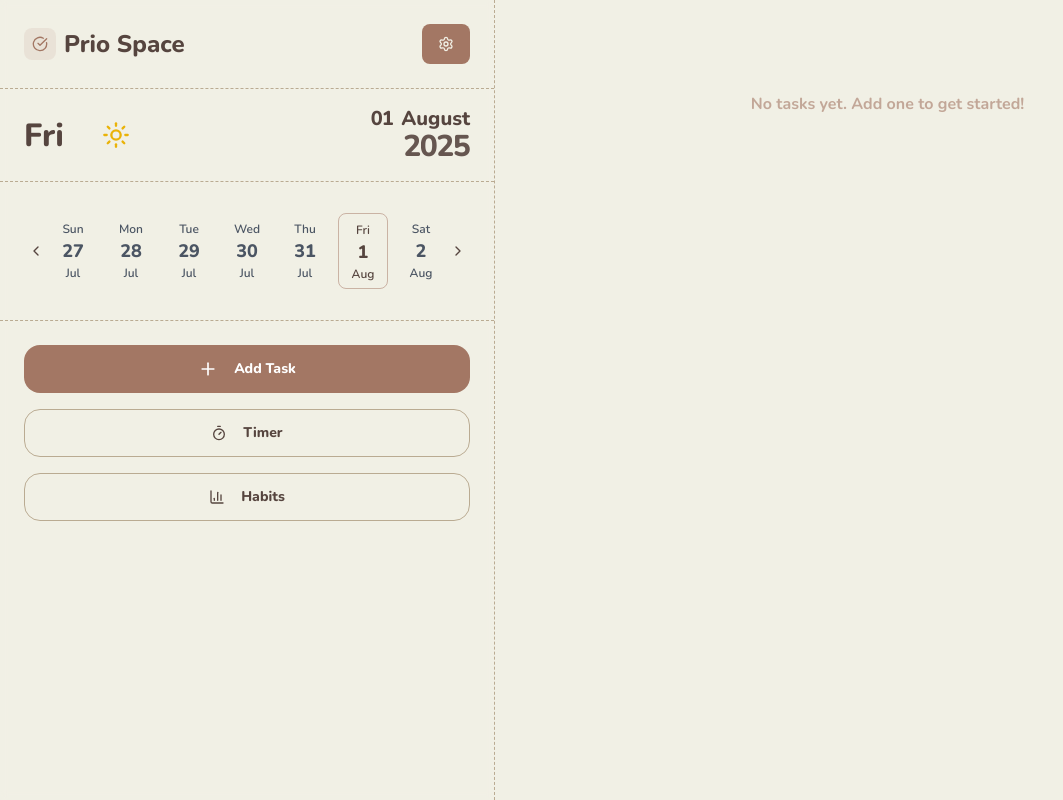
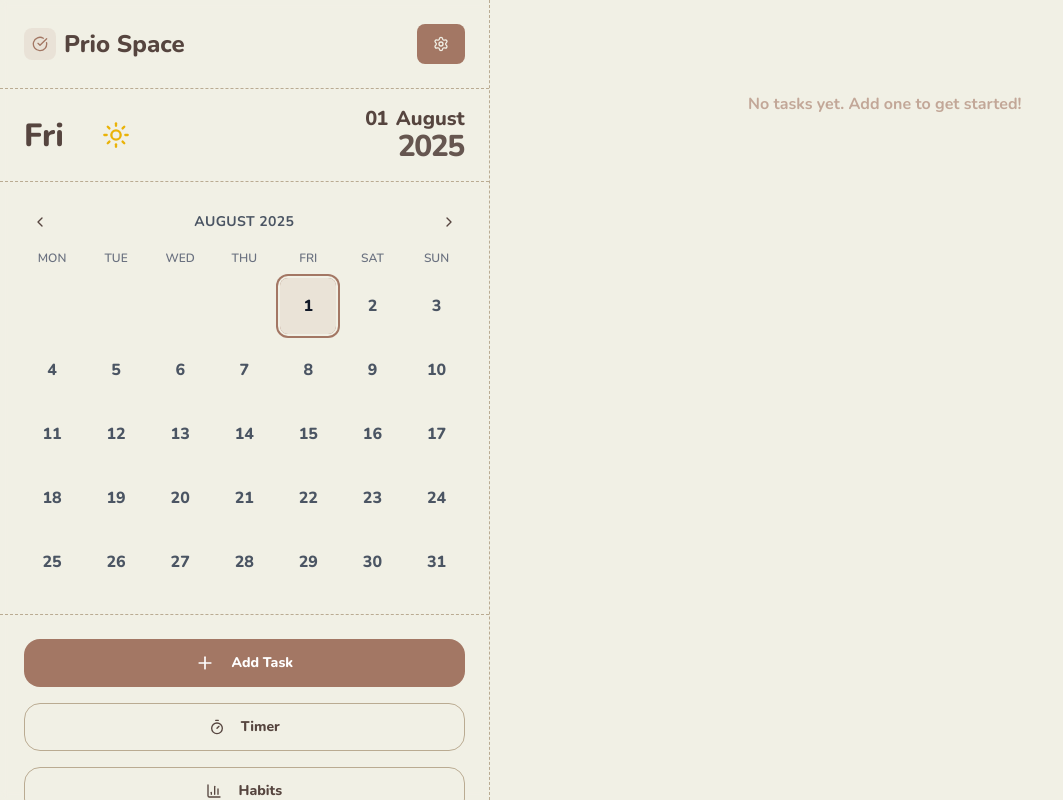
Before and after one commit to worldlyfantasy/priospace, a Next.js app: page / in a window 1280 px wide. Shown: the whole page, without its empty margins (0-1063 px from the left). Built offline with nearby package versions, Linux system fonts and the light colour scheme.

Commit message:
feat: display monthly calendar view

```diff
--- a/components/settings-modal.js
+++ b/components/settings-modal.js
@@ -167,7 +167,7 @@ export function SettingsModal({
   };
 
   const handleTwitterClick = () => {
-    window.open("https://x.com/Anoyroyc", "_blank");
+    window.open("https://www.instagram.com/li.haisen007/", "_blank");
   };
 
   const ThemePreview = ({ themeData, isSelected, onClick }) => (
--- a/components/weekly-calender.js
+++ b/components/weekly-calender.js
@@ -1,103 +1,158 @@
 "use client";
 
-import { useState, useRef } from "react";
+import { useEffect, useMemo, useState } from "react";
 import { motion } from "framer-motion";
 import { ChevronLeft, ChevronRight } from "lucide-react";
 import { Button } from "@/components/ui/button";
 
 export function WeeklyCalendar({ selectedDate, onDateSelect }) {
-  const [currentWeek, setCurrentWeek] = useState(0);
-  const scrollRef = useRef(null);
+  const [currentMonth, setCurrentMonth] = useState(
+    () => new Date(selectedDate.getFullYear(), selectedDate.getMonth(), 1)
+  );
 
-  const getWeekDates = (weekOffset = 0) => {
-    const today = new Date();
-    const startOfWeek = new Date(today);
-    startOfWeek.setDate(today.getDate() - today.getDay() + weekOffset * 7);
+  useEffect(() => {
+    setCurrentMonth(
+      new Date(selectedDate.getFullYear(), selectedDate.getMonth(), 1)
+    );
+  }, [selectedDate]);
 
-    const dates = [];
-    for (let i = 0; i < 7; i++) {
-      const date = new Date(startOfWeek);
-      date.setDate(startOfWeek.getDate() + i);
-      dates.push(date);
+  const daysOfWeek = ["Mon", "Tue", "Wed", "Thu", "Fri", "Sat", "Sun"];
+
+  const monthMatrix = useMemo(() => {
+    const startOfMonth = new Date(
+      currentMonth.getFullYear(),
+      currentMonth.getMonth(),
+      1
+    );
+    const endOfMonth = new Date(
+      currentMonth.getFullYear(),
+      currentMonth.getMonth() + 1,
+      0
+    );
+
+    const totalDays = endOfMonth.getDate();
+    const startOffset = (startOfMonth.getDay() + 6) % 7; // Convert Sunday (0) to index 6 for Monday start
+
+    const days = [];
+
+    for (let i = 0; i < startOffset; i++) {
+      days.push(null);
     }
-    return dates;
+
+    for (let day = 1; day <= totalDays; day++) {
+      days.push(
+        new Date(currentMonth.getFullYear(), currentMonth.getMonth(), day)
+      );
+    }
+
+    while (days.length % 7 !== 0) {
+      days.push(null);
+    }
+
+    const weeks = [];
+    for (let i = 0; i < days.length; i += 7) {
+      weeks.push(days.slice(i, i + 7));
+    }
+
+    return weeks;
+  }, [currentMonth]);
+
+  const handlePreviousMonth = () => {
+    setCurrentMonth((prev) =>
+      new Date(prev.getFullYear(), prev.getMonth() - 1, 1)
+    );
   };
 
-  const weekDates = getWeekDates(currentWeek);
+  const handleNextMonth = () => {
+    setCurrentMonth((prev) =>
+      new Date(prev.getFullYear(), prev.getMonth() + 1, 1)
+    );
+  };
+
+  const monthLabel = currentMonth.toLocaleDateString("en-US", {
+    month: "long",
+    year: "numeric",
+  });
 
   const isToday = (date) => {
     const today = new Date();
-    return date.toDateString() === today.toDateString();
+    return date?.toDateString() === today.toDateString();
   };
 
   const isSelected = (date) => {
-    return date.toDateString() === selectedDate.toDateString();
+    return date?.toDateString() === selectedDate.toDateString();
   };
 
   return (
-    <div className="flex flex-col gap-3 sm:h-[90px]">
-      <div className="flex items-center sm:justify-between justify-center h-full">
+    <div className="flex flex-col gap-3">
+      <div className="flex items-center justify-between">
         <Button
           variant="ghost"
           size="sm"
-          className="w-5 h-full hidden sm:flex"
-          onClick={() => setCurrentWeek(currentWeek - 1)}
+          className="w-8 h-8 flex items-center justify-center"
+          onClick={handlePreviousMonth}
         >
           <ChevronLeft className="h-4 w-4" />
         </Button>
-        <div className="flex gap-2 h-[76px]" ref={scrollRef}>
-          {weekDates.map((date, index) => (
-            <motion.button
-              key={date.toISOString()}
-              whileHover={{ scale: 1.05 }}
-              whileTap={{ scale: 0.95 }}
-              onClick={() => onDateSelect(date)}
-              className={`flex-shrink-0 flex flex-col font-bold items-center p-2 rounded-lg min-w-[30px] sm:min-w-[50px] transition-colors ${
-                isSelected(date)
-                  ? "border border-primary/50"
-                  : isToday(date)
-                  ? "bg-primary/20"
-                  : "hover:bg-primary/5 dark:hover:bg-primary/5 text-gray-600 dark:text-gray-300"
-              }`}
-            >
-              <span className="text-xs font-semibold">
-                {date.toLocaleDateString("en-US", { weekday: "short" })}
-              </span>
-              <span className="text-lg font-extrabold">{date.getDate()}</span>
-              <span className="text-xs font-semibold">
-                {date.toLocaleDateString("en-US", { month: "short" })}
-              </span>
-            </motion.button>
-          ))}
+        <div className="text-sm font-bold text-gray-600 dark:text-gray-300 uppercase tracking-wide">
+          {monthLabel}
         </div>
         <Button
           variant="ghost"
           size="sm"
-          className="w-5 h-[80px] hidden sm:flex"
-          onClick={() => setCurrentWeek(currentWeek + 1)}
+          className="w-8 h-8 flex items-center justify-center"
+          onClick={handleNextMonth}
         >
           <ChevronRight className="h-4 w-4" />
         </Button>
       </div>
 
-      <div className=" items-center justify-center gap-10 h-full sm:hidden flex">
-        <Button
-          variant="ghost"
-          size="sm"
-          className="w-5 h-full p-2"
-          onClick={() => setCurrentWeek(currentWeek - 1)}
-        >
-          <ChevronLeft className="h-4 w-4" />
-        </Button>
+      <div className="grid grid-cols-7 gap-2 text-[10px] sm:text-xs font-semibold text-center text-gray-500 dark:text-gray-400">
+        {daysOfWeek.map((day) => (
+          <div key={day} className="uppercase">
+            {day}
+          </div>
+        ))}
+      </div>
 
-        <Button
-          variant="ghost"
-          size="sm"
-          className="w-5 h-full p-2"
-          onClick={() => setCurrentWeek(currentWeek + 1)}
-        >
-          <ChevronRight className="h-4 w-4" />
-        </Button>
+      <div className="flex flex-col gap-2">
+        {monthMatrix.map((week, weekIndex) => (
+          <div key={weekIndex} className="grid grid-cols-7 gap-2">
+            {week.map((date, dayIndex) => {
+              if (!date) {
+                return <div key={`${weekIndex}-${dayIndex}`} className="h-12 sm:h-14" />;
+              }
+
+              const selected = isSelected(date);
+              const today = isToday(date);
+
+              const baseClasses =
+                "h-12 sm:h-14 flex flex-col items-center justify-center rounded-lg font-bold transition-colors border border-transparent text-gray-600 dark:text-gray-300";
+
+              const stateClasses = selected
+                ? "border-primary/60 bg-primary/10 text-gray-900 dark:text-gray-100"
+                : "hover:bg-primary/5 dark:hover:bg-primary/5";
+
+              const todayClasses = today
+                ? "ring-2 ring-primary ring-offset-2 ring-offset-background"
+                : "";
+
+              return (
+                <motion.button
+                  key={date.toISOString()}
+                  whileHover={{ scale: 1.02 }}
+                  whileTap={{ scale: 0.98 }}
+                  onClick={() => onDateSelect(date)}
+                  className={`${baseClasses} ${stateClasses} ${todayClasses}`}
+                >
+                  <span className="text-sm sm:text-base font-extrabold">
+                    {date.getDate()}
+                  </span>
+                </motion.button>
+              );
+            })}
+          </div>
+        ))}
       </div>
     </div>
   );
```
